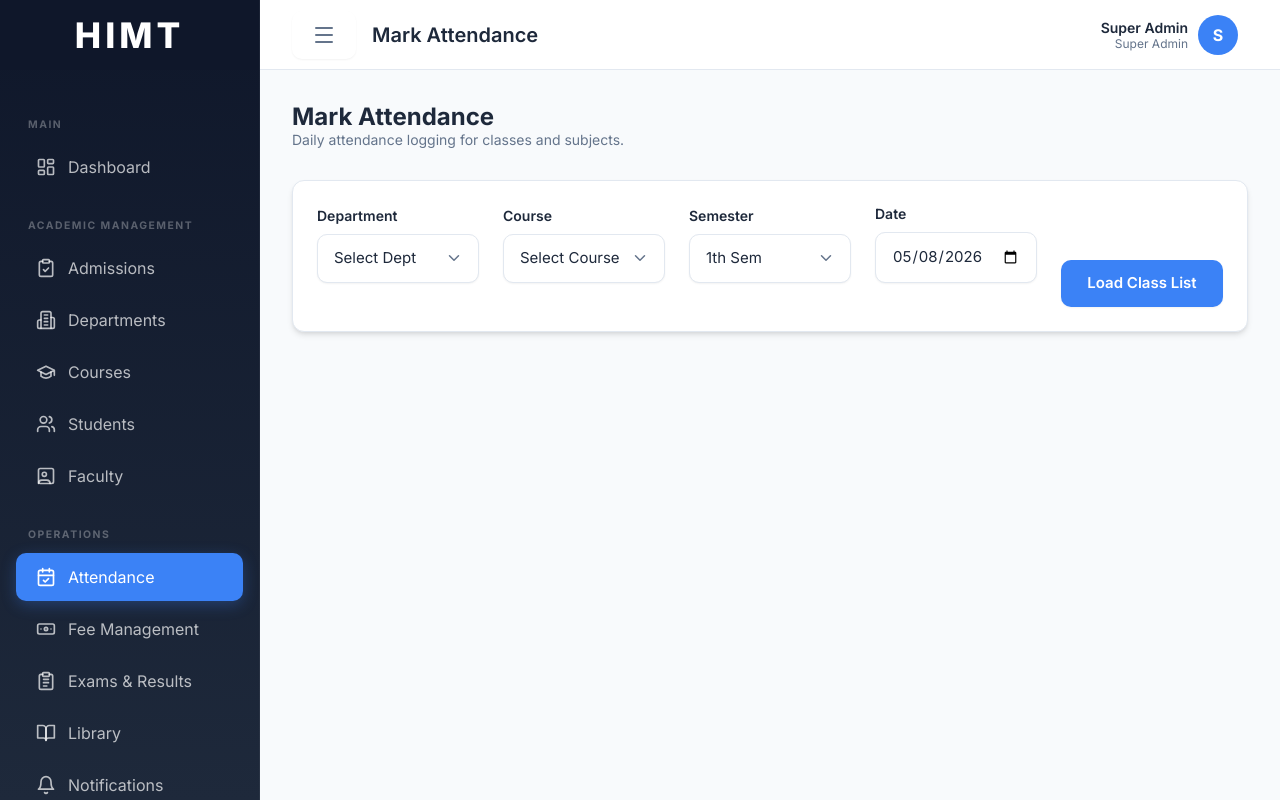
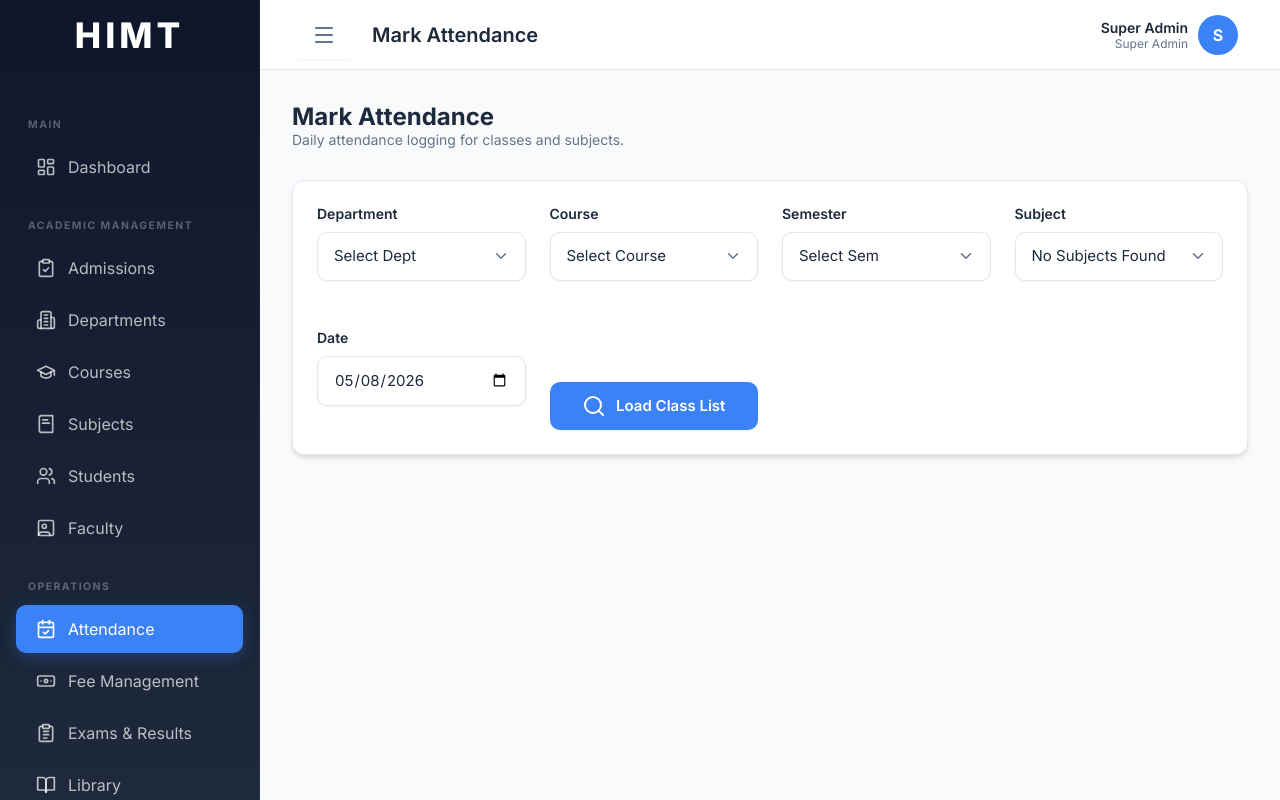
Before and after one commit to MadhavArora1213/HIMT, a PHP site: page /HIMT/admin/modules/attendance_mark.php in a window 1280 px wide. Run offline with PHP 8.4, Linux system fonts and the light colour scheme; a user stored in the database is signed in; data comes from the database, SQL or seed files in the repository.

Commit message:
feat: implement sidebar navigation and create modules for attendance marking and faculty management

```diff
--- a/admin/includes/sidebar.php
+++ b/admin/includes/sidebar.php
@@ -30,6 +30,10 @@
         <a href="<?php echo BASE_URL; ?>modules/courses.php" class="menu-item <?php echo is_active('courses.php', $current_page); ?>">
             <svg xmlns="http://www.w3.org/2000/svg" width="20" height="20" viewBox="0 0 24 24" fill="none" stroke="currentColor" stroke-width="2" stroke-linecap="round" stroke-linejoin="round"><path d="M22 10v6M2 10l10-5 10 5-10 5z"/><path d="M6 12v5c3 3 9 3 12 0v-5"/></svg>
             <span>Courses</span>
+        </a>
+        <a href="<?php echo BASE_URL; ?>modules/subjects.php" class="menu-item <?php echo is_active('subjects.php', $current_page); ?>">
+            <svg xmlns="http://www.w3.org/2000/svg" width="20" height="20" viewBox="0 0 24 24" fill="none" stroke="currentColor" stroke-width="2" stroke-linecap="round" stroke-linejoin="round"><path d="M4 19.5v-15A2.5 2.5 0 0 1 6.5 2H20v20H6.5a2.5 2.5 0 0 1-2.5-2.5Z"/><path d="M8 7h6"/><path d="M8 11h8"/></svg>
+            <span>Subjects</span>
         </a>
         <a href="<?php echo BASE_URL; ?>modules/students.php" class="menu-item <?php echo is_active('students.php', $current_page); ?>">
             <svg xmlns="http://www.w3.org/2000/svg" width="20" height="20" viewBox="0 0 24 24" fill="none" stroke="currentColor" stroke-width="2" stroke-linecap="round" stroke-linejoin="round"><path d="M16 21v-2a4 4 0 0 0-4-4H6a4 4 0 0 0-4 4v2"/><circle cx="9" cy="7" r="4"/><path d="M22 21v-2a4 4 0 0 0-3-3.87"/><path d="M16 3.13a4 4 0 0 1 0 7.75"/></svg>
--- a/admin/modules/attendance_mark.php
+++ b/admin/modules/attendance_mark.php
@@ -1,22 +1,29 @@
 <?php
-$page_title = 'Mark Attendance';
-include '../includes/header.php';
+require_once '../includes/config.php';
 
 $dept_id = $_GET['dept_id'] ?? '';
 $course_id = $_GET['course_id'] ?? '';
 $semester = $_GET['semester'] ?? '';
+$subject_id = $_GET['subject_id'] ?? '';
 $date = $_GET['date'] ?? date('Y-m-d');
 
 $students = [];
-if ($dept_id && $course_id && $semester) {
+if ($dept_id && $course_id && $semester && $subject_id) {
     $stmt = $pdo->prepare("SELECT s.id, u.name, s.roll_number FROM students s JOIN users u ON s.user_id = u.id WHERE s.department_id = ? AND s.course_id = ? AND s.current_semester = ? AND s.is_active = 1 ORDER BY s.roll_number ASC");
     $stmt->execute([$dept_id, $course_id, $semester]);
     $students = $stmt->fetchAll();
 }
 
-// Fetch departments and courses
+// Fetch departments, courses, and subjects
 $depts = $pdo->query("SELECT id, name FROM departments WHERE is_active = 1")->fetchAll();
 $courses = $pdo->query("SELECT id, name FROM courses WHERE is_active = 1")->fetchAll();
+
+$subjects = [];
+if ($course_id && $semester) {
+    $stmt = $pdo->prepare("SELECT id, name, subject_code FROM subjects WHERE course_id = ? AND semester = ? AND is_active = 1");
+    $stmt->execute([$course_id, $semester]);
+    $subjects = $stmt->fetchAll();
+}
 
 // Handle Attendance Submission
 if ($_SERVER['REQUEST_METHOD'] === 'POST' && isset($_POST['save_attendance'])) {
@@ -25,23 +32,26 @@ if ($_SERVER['REQUEST_METHOD'] === 'POST' && isset($_POST['save_attendance'])) {
         $pdo->beginTransaction();
         foreach ($attendance_data as $student_id => $status) {
             // Check if record exists
-            $check = $pdo->prepare("SELECT id FROM attendance WHERE student_id = ? AND date = ?");
-            $check->execute([$student_id, $date]);
+            $check = $pdo->prepare("SELECT id FROM attendance WHERE student_id = ? AND subject_id = ? AND attendance_date = ?");
+            $check->execute([$student_id, $subject_id, $date]);
             if ($check->fetch()) {
-                $pdo->prepare("UPDATE attendance SET status = ?, marked_by = ? WHERE student_id = ? AND date = ?")
-                    ->execute([$status, $_SESSION['user_id'], $student_id, $date]);
+                $pdo->prepare("UPDATE attendance SET status = ? WHERE student_id = ? AND subject_id = ? AND attendance_date = ?")
+                    ->execute([ucfirst($status), $student_id, $subject_id, $date]);
             } else {
-                $pdo->prepare("INSERT INTO attendance (student_id, course_id, semester, date, status, marked_by) VALUES (?, ?, ?, ?, ?, ?)")
-                    ->execute([$student_id, $course_id, $semester, $date, $status, $_SESSION['user_id']]);
+                $pdo->prepare("INSERT INTO attendance (student_id, subject_id, attendance_date, status) VALUES (?, ?, ?, ?)")
+                    ->execute([$student_id, $subject_id, $date, ucfirst($status)]);
             }
         }
         $pdo->commit();
         $success = "Attendance marked successfully for $date";
     } catch (Exception $e) {
-        $pdo->rollBack();
-        $error = "Error: " . $e->getMessage();
+        if ($pdo->inTransaction()) $pdo->rollBack();
+        $error = db_error_message($e);
     }
 }
+
+$page_title = 'Mark Attendance';
+include '../includes/header.php';
 ?>
 
 <div style="padding: 2rem;">
@@ -52,7 +62,7 @@ if ($_SERVER['REQUEST_METHOD'] === 'POST' && isset($_POST['save_attendance'])) {
 
     <!-- Selection Bar -->
     <div class="card" style="margin-bottom: 2rem; padding: 1.5rem;">
-        <form action="attendance_mark.php" method="GET" style="display: grid; grid-template-columns: repeat(auto-fit, minmax(150px, 1fr)); gap: 1.5rem; align-items: end;">
+        <form action="attendance_mark.php" method="GET" id="filterForm" style="display: grid; grid-template-columns: repeat(auto-fit, minmax(200px, 1fr)); gap: 1.5rem; align-items: end;">
             <div class="form-group">
                 <label>Department</label>
                 <select name="dept_id" class="form-control" required>
@@ -64,7 +74,7 @@ if ($_SERVER['REQUEST_METHOD'] === 'POST' && isset($_POST['save_attendance'])) {
             </div>
             <div class="form-group">
                 <label>Course</label>
-                <select name="course_id" class="form-control" required>
+                <select name="course_id" class="form-control" required onchange="this.form.submit()">
                     <option value="">Select Course</option>
                     <?php foreach ($courses as $c): ?>
                         <option value="<?php echo $c['id']; ?>" <?php echo ($course_id == $c['id']) ? 'selected' : ''; ?>><?php echo $c['name']; ?></option>
@@ -73,29 +83,68 @@ if ($_SERVER['REQUEST_METHOD'] === 'POST' && isset($_POST['save_attendance'])) {
             </div>
             <div class="form-group">
                 <label>Semester</label>
-                <select name="semester" class="form-control" required>
-                    <?php for($i=1; $i<=8; $i++): ?>
-                        <option value="<?php echo $i; ?>" <?php echo ($semester == $i) ? 'selected' : ''; ?>><?php echo $i; ?>th Sem</option>
+                <select name="semester" class="form-control" required onchange="this.form.submit()">
+                    <option value="">Select Sem</option>
+                    <?php for($i=1; $i<=10; $i++): ?>
+                        <option value="<?php echo $i; ?>" <?php echo ($semester == $i) ? 'selected' : ''; ?>><?php echo $i; ?><?php
+                            if($i==1) echo 'st';
+                            elseif($i==2) echo 'nd';
+                            elseif($i==3) echo 'rd';
+                            else echo 'th';
+                        ?> Sem</option>
                     <?php endfor; ?>
                 </select>
+            </div>
+            <div class="form-group">
+                <label>Subject</label>
+                <select name="subject_id" class="form-control" required>
+                    <?php if (empty($subjects)): ?>
+                        <option value="">No Subjects Found</option>
+                    <?php else: ?>
+                        <option value="">Select Subject</option>
+                        <?php foreach ($subjects as $s): ?>
+                            <option value="<?php echo $s['id']; ?>" <?php echo ($subject_id == $s['id']) ? 'selected' : ''; ?>><?php echo $s['name']; ?> (<?php echo $s['subject_code']; ?>)</option>
+                        <?php endforeach; ?>
+                    <?php endif; ?>
+                </select>
+                <?php if ($course_id && $semester && empty($subjects)): ?>
+                    <p style="color: var(--danger); font-size: 0.75rem; margin-top: 5px;">
+                        <i data-lucide="alert-circle" size="12"></i> No subjects found for this class.
+                        <a href="subject_edit.php" style="color: var(--accent); font-weight: 600;">Add Subjects</a>
+                    </p>
+                <?php endif; ?>
             </div>
             <div class="form-group">
                 <label>Date</label>
                 <input type="date" name="date" class="form-control" value="<?php echo $date; ?>" required>
             </div>
-            <button type="submit" class="btn btn-primary">Load Class List</button>
+            <button type="submit" class="btn btn-primary">
+                <i data-lucide="search" size="18"></i> Load Class List
+            </button>
         </form>
     </div>
 
     <?php if (isset($success)): ?>
-        <div style="background: rgba(16, 185, 129, 0.1); color: var(--success); padding: 1rem; border-radius: 10px; margin-bottom: 1.5rem;">
+        <div id="success-alert" style="background: rgba(16, 185, 129, 0.1); color: var(--success); padding: 1rem; border-radius: 10px; margin-bottom: 1.5rem; border: 1px solid rgba(16, 185, 129, 0.2); transition: opacity 0.5s;">
             <?php echo $success; ?>
         </div>
     <?php endif; ?>
 
+    <?php if (isset($error)): ?>
+        <div id="error-alert" style="background: rgba(239, 68, 68, 0.1); color: var(--danger); padding: 1rem; border-radius: 10px; margin-bottom: 1.5rem; border: 1px solid rgba(239, 68, 68, 0.2); transition: opacity 0.5s;">
+            <?php echo $error; ?>
+        </div>
+    <?php endif; ?>
+
     <?php if ($students): ?>
-    <form action="attendance_mark.php?dept_id=<?php echo $dept_id; ?>&course_id=<?php echo $course_id; ?>&semester=<?php echo $semester; ?>&date=<?php echo $date; ?>" method="POST">
+    <form action="attendance_mark.php?dept_id=<?php echo $dept_id; ?>&course_id=<?php echo $course_id; ?>&semester=<?php echo $semester; ?>&subject_id=<?php echo $subject_id; ?>&date=<?php echo $date; ?>" method="POST">
         <div class="card">
+            <div style="padding: 1.5rem; border-bottom: 1px solid var(--border); display: flex; justify-content: space-between; align-items: center;">
+                <h3 style="font-size: 1rem;">Student List (<?php echo count($students); ?> students)</h3>
+                <div style="font-size: 0.8125rem; color: var(--text-muted);">
+                    Date: <strong><?php echo date('d M Y', strtotime($date)); ?></strong>
+                </div>
+            </div>
             <div class="table-container">
                 <table>
                     <thead>
@@ -111,18 +160,20 @@ if ($_SERVER['REQUEST_METHOD'] === 'POST' && isset($_POST['save_attendance'])) {
                     <tbody>
                         <?php foreach ($students as $s):
                             // Fetch existing status if any
-                            $stmt = $pdo->prepare("SELECT status FROM attendance WHERE student_id = ? AND date = ?");
-                            $stmt->execute([$s['id'], $date]);
+                            $stmt = $pdo->prepare("SELECT status FROM attendance WHERE student_id = ? AND subject_id = ? AND attendance_date = ?");
+                            $stmt->execute([$s['id'], $subject_id, $date]);
                             $existing = $stmt->fetch();
-                            $status = $existing['status'] ?? 'present';
+                            $status = $existing['status'] ?? 'Present';
                         ?>
                         <tr>
-                            <td style="font-weight: 700;"><?php echo $s['roll_number']; ?></td>
-                            <td><?php echo $s['name']; ?></td>
-                            <td style="text-align: center;"><input type="radio" name="attendance[<?php echo $s['id']; ?>]" value="present" <?php echo ($status == 'present') ? 'checked' : ''; ?>></td>
-                            <td style="text-align: center;"><input type="radio" name="attendance[<?php echo $s['id']; ?>]" value="absent" <?php echo ($status == 'absent') ? 'checked' : ''; ?>></td>
-                            <td style="text-align: center;"><input type="radio" name="attendance[<?php echo $s['id']; ?>]" value="late" <?php echo ($status == 'late') ? 'checked' : ''; ?>></td>
-                            <td style="text-align: center;"><input type="radio" name="attendance[<?php echo $s['id']; ?>]" value="medical" <?php echo ($status == 'medical') ? 'checked' : ''; ?>></td>
+                            <td style="font-weight: 700; color: var(--accent);"><?php echo $s['roll_number']; ?></td>
+                            <td>
+                                <div style="font-weight: 600;"><?php echo $s['name']; ?></div>
+                            </td>
+                            <td style="text-align: center;"><input type="radio" name="attendance[<?php echo $s['id']; ?>]" value="present" <?php echo (strtolower($status) == 'present') ? 'checked' : ''; ?>></td>
+                            <td style="text-align: center;"><input type="radio" name="attendance[<?php echo $s['id']; ?>]" value="absent" <?php echo (strtolower($status) == 'absent') ? 'checked' : ''; ?>></td>
+                            <td style="text-align: center;"><input type="radio" name="attendance[<?php echo $s['id']; ?>]" value="late" <?php echo (strtolower($status) == 'late') ? 'checked' : ''; ?>></td>
+                            <td style="text-align: center;"><input type="radio" name="attendance[<?php echo $s['id']; ?>]" value="medical" <?php echo (strtolower($status) == 'medical') ? 'checked' : ''; ?>></td>
                         </tr>
                         <?php endforeach; ?>
                     </tbody>
@@ -135,9 +186,19 @@ if ($_SERVER['REQUEST_METHOD'] === 'POST' && isset($_POST['save_attendance'])) {
             </div>
         </div>
     </form>
+    <?php elseif ($dept_id && $subject_id): ?>
+        <div class="card" style="text-align: center; padding: 4rem;">
+            <div style="background: #f1f5f9; width: 64px; height: 64px; border-radius: 50%; display: flex; align-items: center; justify-content: center; margin: 0 auto 1.5rem; color: var(--text-muted);">
+                <i data-lucide="users-2" size="32"></i>
+            </div>
+            <h3 style="font-size: 1.125rem; color: var(--text-main); margin-bottom: 0.5rem;">No Students Found</h3>
+            <p style="color: var(--text-muted); font-size: 0.875rem; max-width: 400px; margin: 0 auto;">
+                We couldn't find any active students for the selected Department, Course, and Semester.
+            </p>
+        </div>
     <?php elseif ($dept_id): ?>
-        <div class="card" style="text-align: center; padding: 4rem;">
-            <p style="color: var(--text-muted);">No students found in this class.</p>
+        <div class="card" style="text-align: center; padding: 4rem; border: 1px dashed var(--border);">
+            <p style="color: var(--text-muted);">Please select a <strong>Subject</strong> to load the student list.</p>
         </div>
     <?php endif; ?>
 </div>
@@ -152,3 +213,21 @@ if ($_SERVER['REQUEST_METHOD'] === 'POST' && isset($_POST['save_attendance'])) {
 </style>
 
 <?php include '../includes/footer.php'; ?>
+
+<script>
+    document.addEventListener('DOMContentLoaded', function() {
+        // Auto-hide alerts after 3 seconds
+        setTimeout(function() {
+            const successAlert = document.getElementById('success-alert');
+            const errorAlert = document.getElementById('error-alert');
+            if (successAlert) {
+                successAlert.style.opacity = '0';
+                setTimeout(() => successAlert.remove(), 500);
+            }
+            if (errorAlert) {
+                errorAlert.style.opacity = '0';
+                setTimeout(() => errorAlert.remove(), 500);
+            }
+        }, 3000);
+    });
+</script>
```
